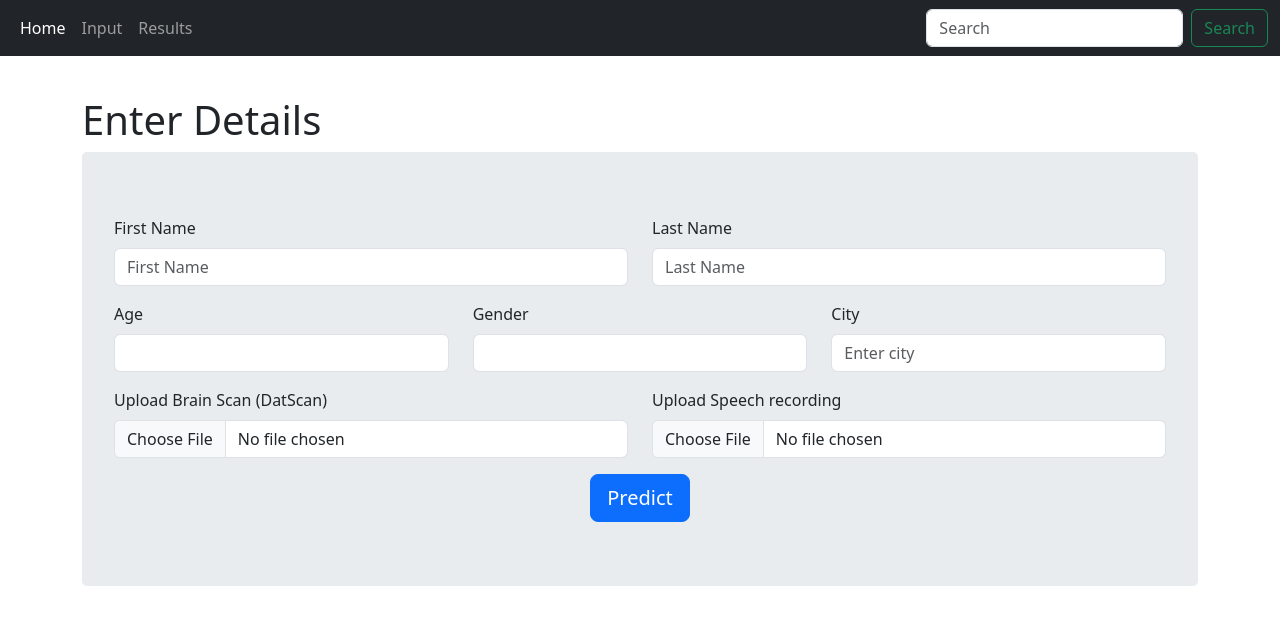
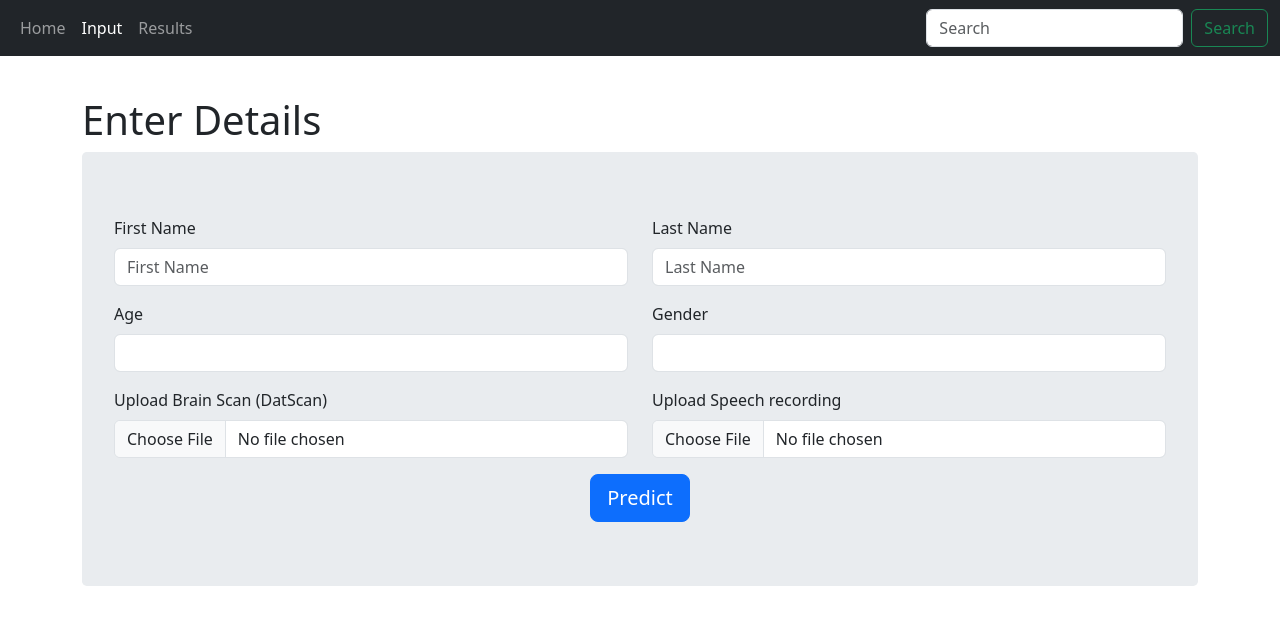
Before and after one commit to PavanRajkumar/PDP, a Flask app: page /form_upload in a window 1280 px wide. Shown: the top 628 px of the page. Run offline with Flask 2, Linux system fonts and the light colour scheme; some libraries are stand-ins or nearby versions.

Commit message:
PDP-35| Removed City and fixed navbar

```diff
--- a/app.py
+++ b/app.py
@@ -61,7 +61,7 @@ def form_upload():
         last = request.form['LastName']
         age = request.form['age']
         gender = request.form['gender']
-        city = request.form['city']
+
         if 'file' not in request.files:
             flash('No file part')
             return redirect(request.url)
@@ -82,7 +82,7 @@ def form_upload():
             'last' : last,
             'age' : age,
             'gender' : gender,
-            'city' : city,
+
             'hasPDdatscan' : hasPDdatscan,
         }
         return render_template('datscan_output.html',data = data)
--- a/templates/datscan_form.html
+++ b/templates/datscan_form.html
@@ -44,10 +44,10 @@
             <div class="collapse navbar-collapse" id="navbarCollapse">
               <ul class="navbar-nav me-auto mb-2 mb-md-0">
                 <li class="nav-item">
-                  <a class="nav-link active" aria-current="page" href="../">Home</a>
+                  <a class="nav-link " aria-current="page" href="../">Home</a>
                 </li>
                 <li class="nav-item">
-                  <a class="nav-link" aria-current="page" href="{{ url_for('form_upload')}}">Input</a>
+                  <a class="nav-link active" aria-current="page" href="{{ url_for('form_upload')}}">Input</a>
                 </li>
                 <li class="nav-item">
                   <a class="nav-link" aria-current="page" href="#">Results</a>
@@ -85,13 +85,13 @@
                 </div>
             </div>
             <div class = "row">
-                <div class = "col-md-4">
+                <div class = "col-md-6">
                     <div class="form-group">
                         <label for="age">Age</label>
                         <input type="number" name="age" class="form-control" id="age" >
                     </div>
                 </div>
-                <div class = "col-md-4">
+                <div class = "col-md-6">
                     <div class="form-group">
                         <label for="gender">Gender</label>
                         <select class="form-control" name="gender" id="gender">
@@ -101,12 +101,6 @@
                             <option>Other</option>
                         </select>
                       </div>
-                </div>
-                <div class = "col-md-4">
-                    <div class="form-group">
-                        <label for="city">City</label>
-                        <input type="text" class="form-control" id="city" name="city" placeholder="Enter city">
-                    </div>
                 </div>
 
             </div>
```
Also changed, not shown: templates/datscan_output.html (+2 -5 lines).
